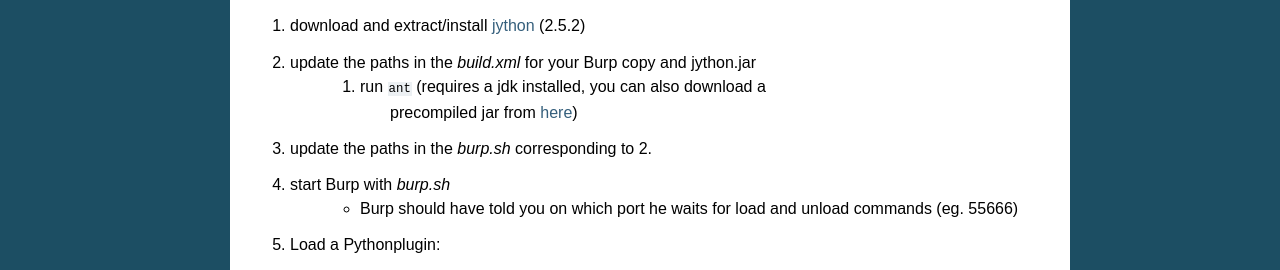
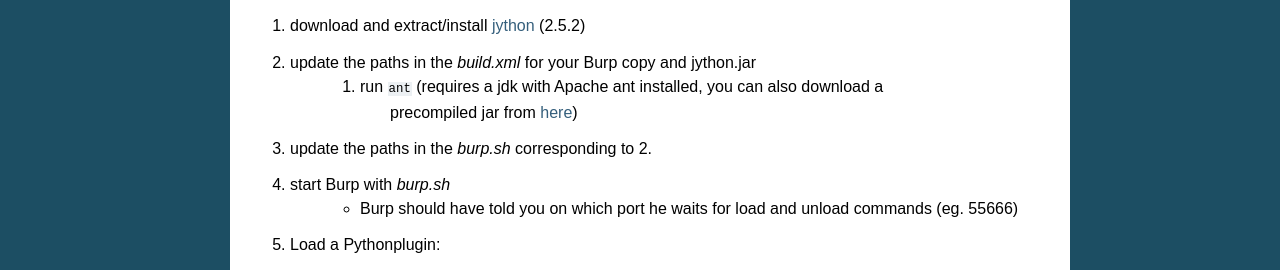
Before and after one commit to bluec0re/pyBurp, a Sphinx documentation site: the page built from doc/source/blogpost.rst, in a window 1280 px wide. Shown: the part 306-576 px from the top of the page. Built offline with Sphinx 7.4.7, drawn with Linux system fonts in a browser that asks for light colours; formulas are drawn with MathJax 3.

Commit message:
Documentation updated

```diff
--- a/doc/source/blogpost.rst
+++ b/doc/source/blogpost.rst
@@ -16,7 +16,7 @@ To use this plugin, you should follow these steps:
 
 #. download and extract/install `jython <www.jython.org>`_ (2.5.2)
 #. update the paths in the *build.xml* for your Burp copy and jython.jar
-    #. run ``ant`` (requires a jdk installed, you can also download a
+    #. run ``ant`` (requires a jdk with Apache ant installed, you can also download a
            precompiled jar from `here <http://www.ernw.de/download/burp_python.jar>`_)
 #. update the paths in the *burp.sh* corresponding to 2.
 #. start Burp with *burp.sh*
```
